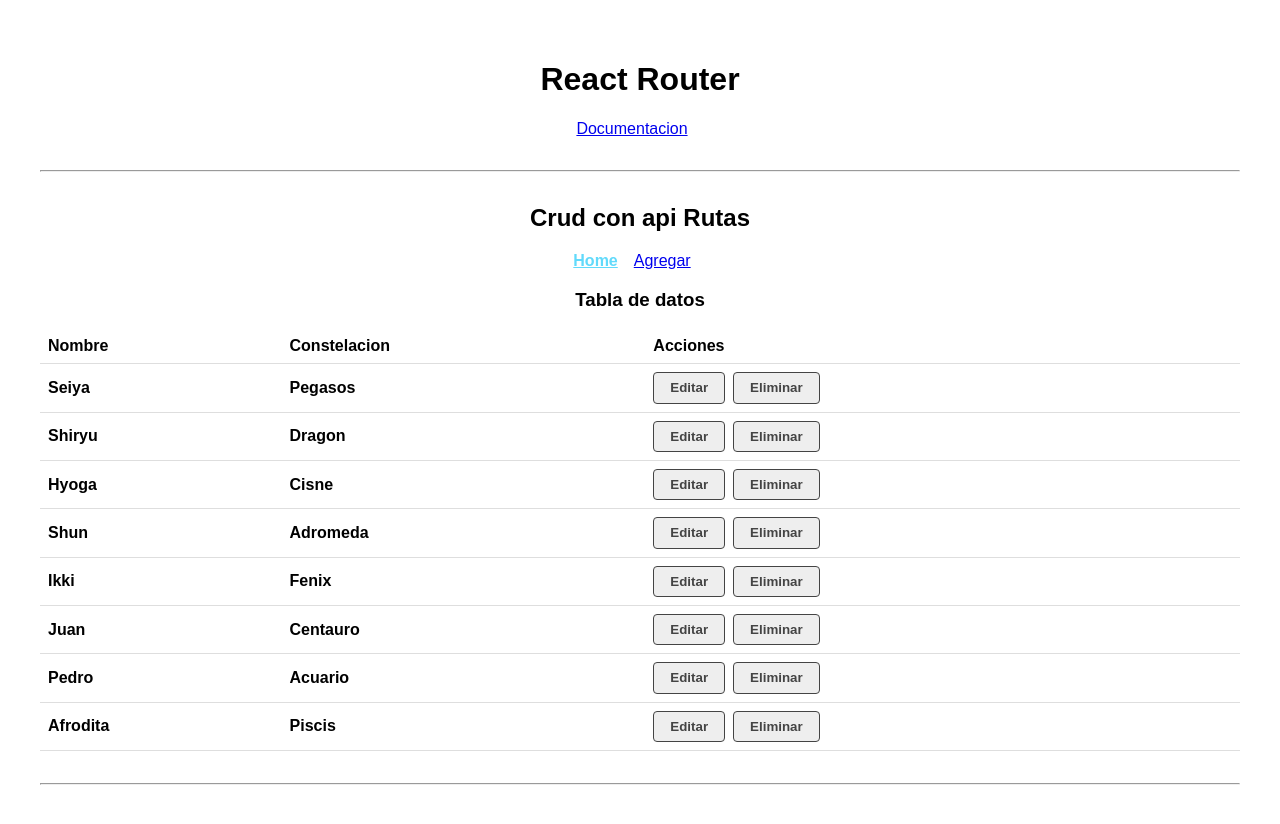
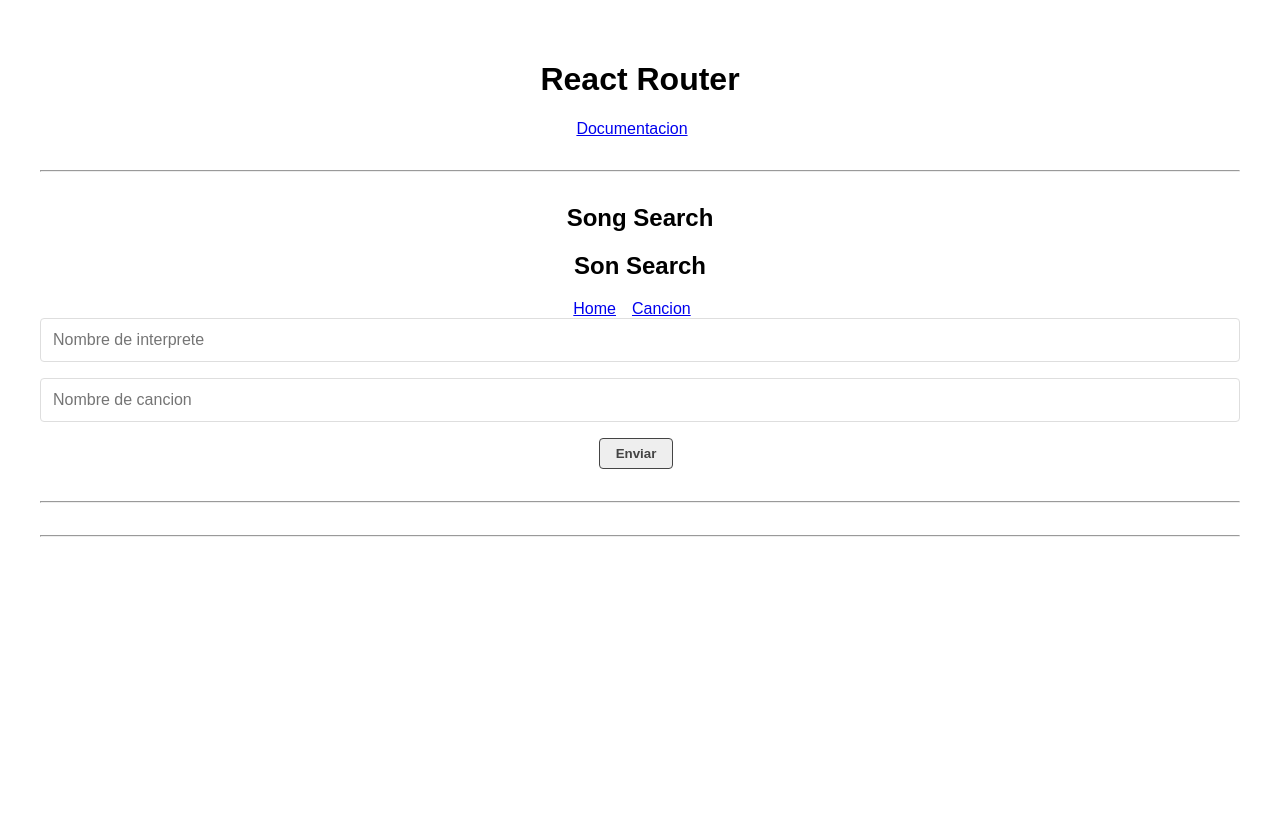
Before and after one commit to EdwardMelendezM/React-routes, a React (Vite) app: page /#/ in a window 1280 px wide. Shown: the top 824 px of the page. After the commit the page ends 800 px from the top, so only its background shows below. Built offline with nearby package versions, Linux system fonts and the light colour scheme; data requests are answered from the project's data file.

Commit message:
Agregando rutas a SongSearch

```diff
--- a/src/App.jsx
+++ b/src/App.jsx
@@ -14,10 +14,10 @@
       >
         Documentacion
       </a>
-      {/* <hr />
-      <SongSearch /> */}
       <hr />
-      <CrudApi />
+      <SongSearch />
+      <hr />
+      {/* <CrudApi /> */}
       <hr />
       {/* <ConceptosBasicos /> */}
     </div>
--- a/src/components/SongSearch.jsx
+++ b/src/components/SongSearch.jsx
@@ -3,12 +3,16 @@
 import SongDetails from "./SongDetails";
 import SongForm from "./SongForm";
 import { helpHttp } from "../helpers/helpHttp";
+import { HashRouter, Link, Route, Routes } from "react-router-dom";
+import Error404 from "../pages/Error404";
 
+const mySongsInitial = JSON.parse(localStorage.getItem("mySongs")) || [];
 const SongSearch = () => {
   const [search, setSearch] = useState(null);
   const [lyric, setLyric] = useState(null);
   const [bio, setBio] = useState(null);
   const [loading, setLoading] = useState(false);
+  const [mySongs, setMySongs] = useState(mySongsInitial);
 
   useEffect(() => {
     if (search === null) return;
@@ -36,23 +40,43 @@
     };
 
     fetchData();
-  }, [search]);
+    localStorage.setItem("mySongs", JSON.stringify(mySongs));
+  }, [search, mySongs]);
 
   const handleSearch = (data) => {
-    //console.log(data);
     setSearch(data);
   };
+  const handleSaveSong = () => {
+    alert("Salvando cancion en favoritas");
+  };
+  const handleDeleteSong = (id) => {};
 
   return (
     <div>
       <h2>Song Search</h2>
-      <article className="grid-1-3">
-        <SongForm handleSearch={handleSearch} />
-        {loading && <Loader />}
-        {search && !loading && (
-          <SongDetails search={search} lyric={lyric} bio={bio} />
-        )}
-      </article>
+      <article className="grid-1-3">{loading && <Loader />}</article>
+      <HashRouter>
+        <header>
+          <h2>Son Search</h2>
+          <Link to="/">Home</Link>
+          <Link to="/canciones">Cancion</Link>
+        </header>
+        <Routes>
+          <Route
+            path="/"
+            element={
+              <>
+                <SongForm handleSearch={handleSearch} />
+                {search && !loading && (
+                  <SongDetails search={search} lyric={lyric} bio={bio} />
+                )}
+              </>
+            }
+          />
+          <Route path="/canciones/:id" element={<h1>Pagina de canciones</h1>} />
+          <Route path="*" element={<Error404 />} />
+        </Routes>
+      </HashRouter>
     </div>
   );
 };
```
